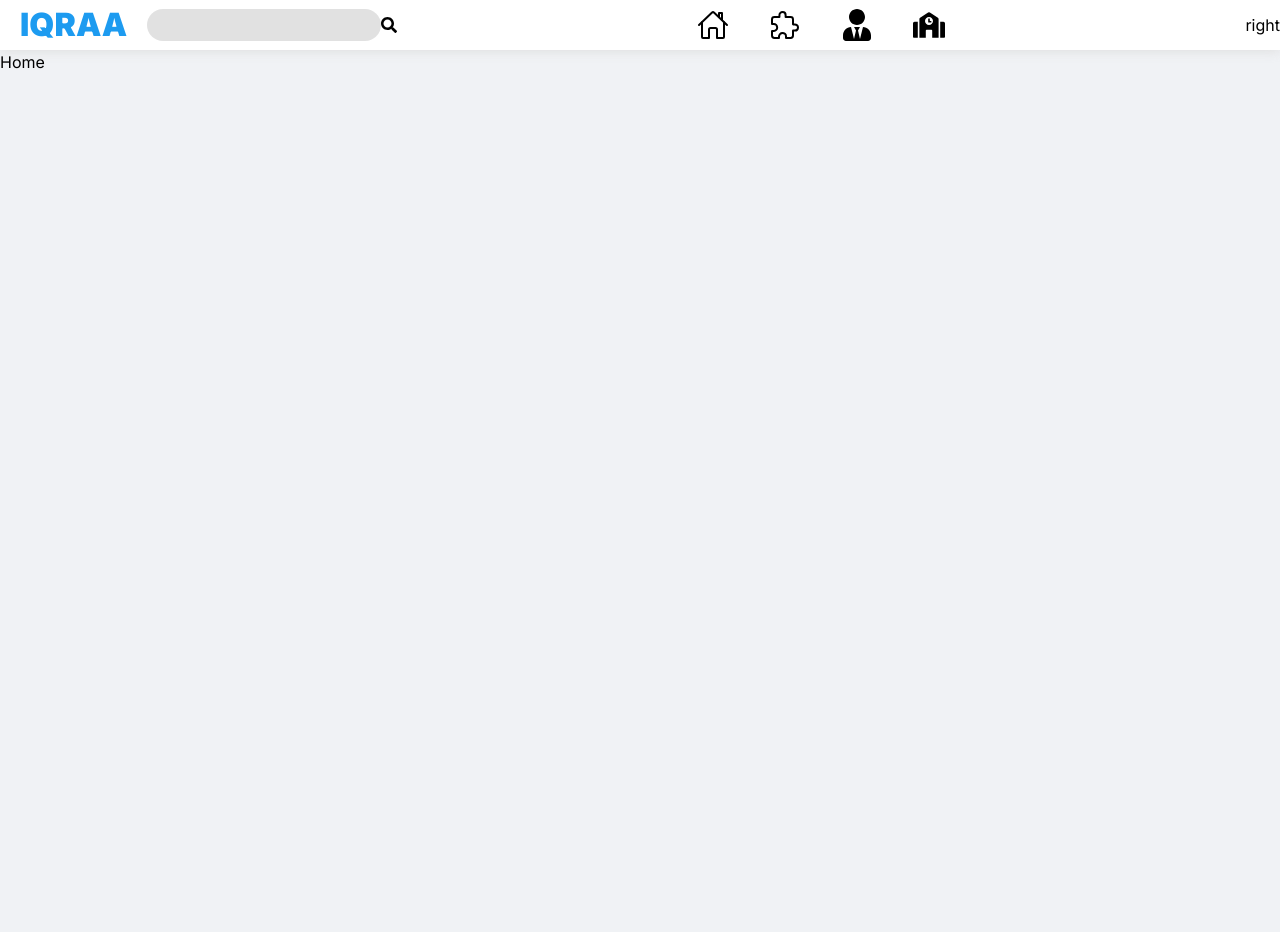
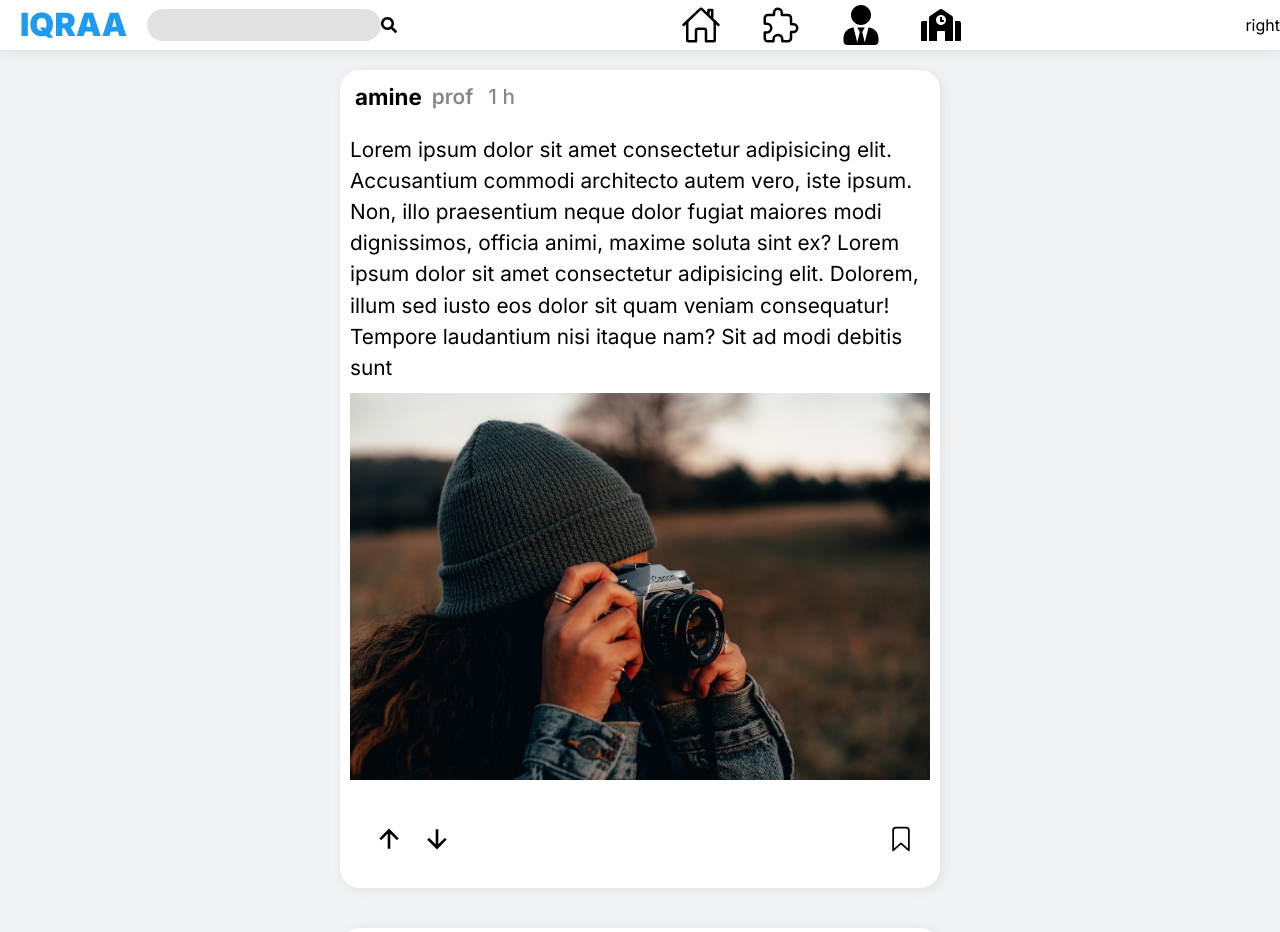
Before and after one commit to ElAmineMohamed/IQRAA-V2.0, a Next.js app: page / in a window 1280 px wide. Shown: the top 932 px of the page. Before the commit the page ends 800 px from the top, so only its background shows below. Built offline with nearby package versions, Linux system fonts and the light colour scheme.

Commit message:
add puzzle frame

```diff
--- /dev/null
+++ b/src/app/(login)/puzzle/[id]/page.jsx
@@ -0,0 +1,10 @@
+import Puzzle from '@/components/puzzle/Puzzle'
+import React from 'react'
+
+export default function page() {
+  return (
+    <div>
+        <Puzzle/>
+    </div>
+  )
+}
--- a/src/app/globals.scss
+++ b/src/app/globals.scss
@@ -4,4 +4,11 @@
 
 html {
   background: #f0f2f5;
+  font-weight: 400;
 }
+.main{
+  display: flex;
+  align-items: center;
+ flex-direction: column;
+  justify-content: center;
+}
--- a/src/app/layout.jsx
+++ b/src/app/layout.jsx
@@ -13,8 +13,7 @@ export default function RootLayout({ children, signup }) {
 
   return (
     <html lang="en">
-      <body className={inter.className}>
-        {login ? children : signup}</body>
+      <body className={inter.className}>{login ? children : signup}</body>
     </html>
   );
 }
--- a/src/app/page.jsx
+++ b/src/app/page.jsx
@@ -1,10 +1,19 @@
+import Frame from "@/components/frame/Frame";
 import NavBar from "../components/Navbar/NavBar";
 
 export default function Home() {
   return (
     <>
       <NavBar />
-      <div>Home</div>
+      <div className="main">
+        <Frame />
+        <Frame />
+        <Frame />
+        <Frame />
+        <Frame />
+        <Frame />
+        <Frame />
+      </div>
     </>
   );
 }
--- a/src/components/Navbar/NavBar.jsx
+++ b/src/components/Navbar/NavBar.jsx
@@ -18,7 +18,7 @@ export default function NavBar() {
           <ul>
             <li>
               <Link href="/">
-                <IoHomeOutline value={{ style: { background: "black" } }} />
+                <IoHomeOutline />
               </Link>
             </li>
             <li>
--- a/src/components/Navbar/NavBar.module.scss
+++ b/src/components/Navbar/NavBar.module.scss
@@ -7,6 +7,9 @@
   background: #ffff;
   height: 50px;
   box-shadow: 0px 2px 10px $box-sh;
+  position: sticky;
+  top: 0;
+  width: 100%;
 }
 .left {
   display: flex;
@@ -31,9 +34,9 @@
     justify-content: space-between;
     li {
       margin: 0px 20px;
-      a{
-        svg{
-          font-size: 2rem;
+      a {
+        svg {
+          font-size: 2.5rem;
         }
       }
     }
--- /dev/null
+++ b/src/components/frame/Frame.jsx
@@ -0,0 +1,32 @@
+import Image from "next/image";
+import styles from "./frame.module.scss";
+import img1 from "public/photo-1575936123452-b67c3203c357.jpeg";
+import Likes from "../likes/Likes";
+
+export default function Frame() {
+  return (
+    <>
+      <div className={styles.container}>
+        <div className={styles.title}>
+          <h2>amine</h2>
+          <h1>prof</h1>
+          <span>1 h</span>
+        </div>
+        <div className={styles.contant}>
+          <div className={styles.status}>
+            Lorem ipsum dolor sit amet consectetur adipisicing elit. Accusantium
+            commodi architecto autem vero, iste ipsum. Non, illo praesentium
+            neque dolor fugiat maiores modi dignissimos, officia animi, maxime
+            soluta sint ex? Lorem ipsum dolor sit amet consectetur adipisicing
+            elit. Dolorem, illum sed iusto eos dolor sit quam veniam
+            consequatur! Tempore laudantium nisi itaque nam? Sit ad modi debitis
+            sunt
+          </div>
+          <Image src={img1} width={300} height={300} />
+        </div>
+        <div className={styles}></div>
+        <Likes />
+      </div>
+    </>
+  );
+}
--- /dev/null
+++ b/src/components/frame/frame.module.scss
@@ -0,0 +1,59 @@
+@import "../../style/variabels.scss";
+.container {
+    font-size: 1.30rem;
+  margin: 20px;
+  display: flex;
+  justify-content: center;
+  align-items: center;
+  flex-direction: column;
+  width: 600px;
+  background: #ffff;
+  border-radius: 20px;
+  box-shadow: 2px 2px 10px $box-sh;
+  padding: 10px;
+}
+.title {
+  display: flex;
+  align-items: center;
+  width: 100%;
+  h2 {
+    font-size: 1.40rem;
+    margin: 0px 10px 0px 5px;
+    font-weight: 700;
+  }
+  span {
+    color: $color-ntf;
+    font-weight: 500;
+  }
+  h1 {
+    margin: 0px 15px 0px 0px;
+    font-weight: 600;
+    color: $color-ntf;
+  }
+}
+.contant {
+  display: flex;
+  align-items: center;
+  justify-content: center;
+  flex-direction: column;
+  margin: 20px 0px;
+  .status {
+    margin-bottom: 10px;
+  }
+  img{
+    width: 100%;
+    height: 100%;
+  }
+}
+.like{
+    display: flex;
+    justify-content:space-between;
+    align-items: center;
+    width: 100%;
+    padding: 15px;
+    .arw{
+        button{
+            margin: 10px;
+        }
+    }
+}
--- /dev/null
+++ b/src/components/likes/Likes.jsx
@@ -0,0 +1,43 @@
+"use client";
+import styles from "../frame/frame.module.scss";
+import { useState } from "react";
+import {
+  IoArrowDownSharp,
+  IoArrowUpSharp,
+  IoBookmarkOutline,
+} from "react-icons/io5";
+export default function Likes() {
+  const [up, setUp] = useState(false);
+  const [down, setDown] = useState(false);
+  const [fav, setFav] = useState(false);
+
+  const handelUP = () => {
+    setUp(!up);
+    console.log(up);
+  };
+
+  const handelDown = () => {
+    setDown(!down);
+  };
+
+  const handelFav = () => {
+    setFav(!fav);
+  };
+  return (
+    <>
+      <div className={styles.like}>
+        <div className={styles.arw}>
+          <button onClick={handelUP}>
+            <IoArrowUpSharp size={28} color={up ? "#1d9bf0" : "black"} />
+          </button>
+          <button onClick={handelDown}>
+            <IoArrowDownSharp size={28} color={down ? "#1d9bf0" : "black"} />
+          </button>
+        </div>
+        <button onClick={handelFav}>
+          <IoBookmarkOutline size={28} color={fav ? "#1d9bf0" : "black"} />
+        </button>
+      </div>
+    </>
+  );
+}
--- /dev/null
+++ b/src/components/puzzle/Puzzle.jsx
@@ -0,0 +1,7 @@
+"use client";
+import React from "react";
+import styles from "./puzzle.module.scss";
+
+export default function Puzzle() {
+  return <div>Puzzle</div>;
+}
--- a/src/style/variabels.scss
+++ b/src/style/variabels.scss
@@ -11,3 +11,4 @@ $color-dark: #e7e9ea;
 $color-with: #0f1419;
 $color-with-side: #3b3f43;
 $color-btn: #3b3f43;
+$color-ntf:#888888;
```
Also changed, not shown: public/photo-1575936123452-b67c3203c357.jpeg (added), src/components/puzzle/puzzle.module.scss (added).
